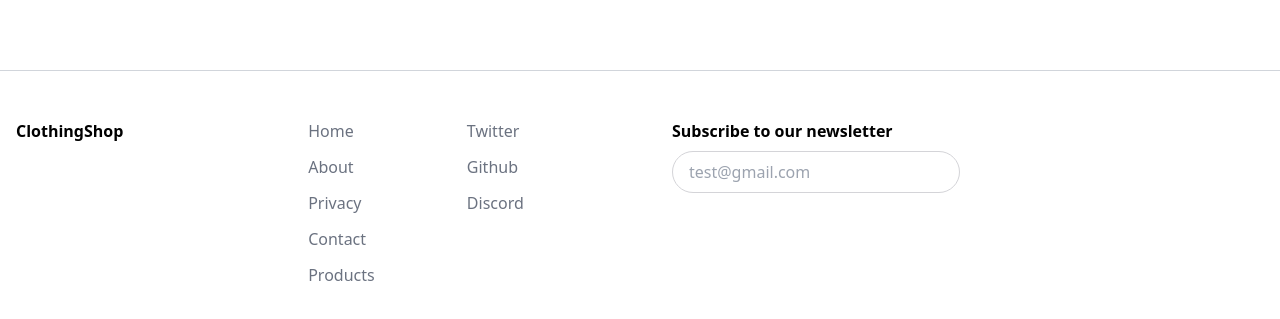
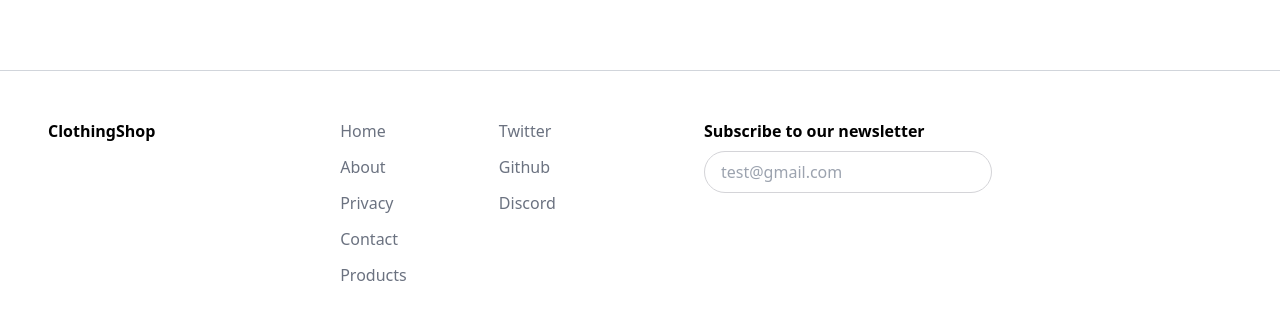
Before and after one commit to Memo12334/clothing-marketplace, a React (Vite) app: page / in a window 1280 px wide. Shown: the part 1647-1966 px from the top of the page. Built offline with nearby package versions, Linux system fonts and the light colour scheme.

Commit message:
fix padding and add link

```diff
--- a/src/components/Footer.tsx
+++ b/src/components/Footer.tsx
@@ -1,10 +1,11 @@
+import { Link } from 'react-router-dom'
 
 const Footer = () => {
   return (
-    <footer className='pt-12 pb-12 pl-4 pr-4 border-t border-gray-300'>
-      <div className='max-w-screen-xl mx-auto grid gap-20 lg:grid-cols-[200px_400px_400px] lg:gap-0'>
+    <footer className='border-t border-gray-300 p-8'>
+      <div className='max-w-screen-xl mx-auto grid gap-20 lg:grid-cols-[200px_400px_400px] lg:gap-0 p-4'>
         <div className='justify-self-center lg:justify-self-start'>
-          <a className='font-bold cursor-pointer' href='#'>ClothingShop</a>
+          <Link className='font-bold cursor-pointer' to='/'>ClothingShop</Link>
         </div>
         <div className='flex justify-evenly font-light text-gray-500'>
           <div className='flex flex-col gap-3'>
--- a/src/components/Header.tsx
+++ b/src/components/Header.tsx
@@ -86,7 +86,7 @@ const Header = () => {
   return (
     <header>
       <div className='max-w-screen-xl mx-auto flex justify-between items-center p-4'>
-        <Link to='#' className='hidden lg:block lg:font-bold'>ClothingShop</Link>
+        <Link to='/' className='hidden lg:block lg:font-bold'>ClothingShop</Link>
         <button className='block lg:hidden'>
           <svg xmlns='http://www.w3.org/2000/svg' fill='none' viewBox='0 0 24 24' stroke-width='1.5' stroke='currentColor' className='w-8 h-8'>
             <path stroke-linecap='round' stroke-linejoin='round' d='M3.75 6.75h16.5M3.75 12h16.5m-16.5 5.25h16.5' />
```
